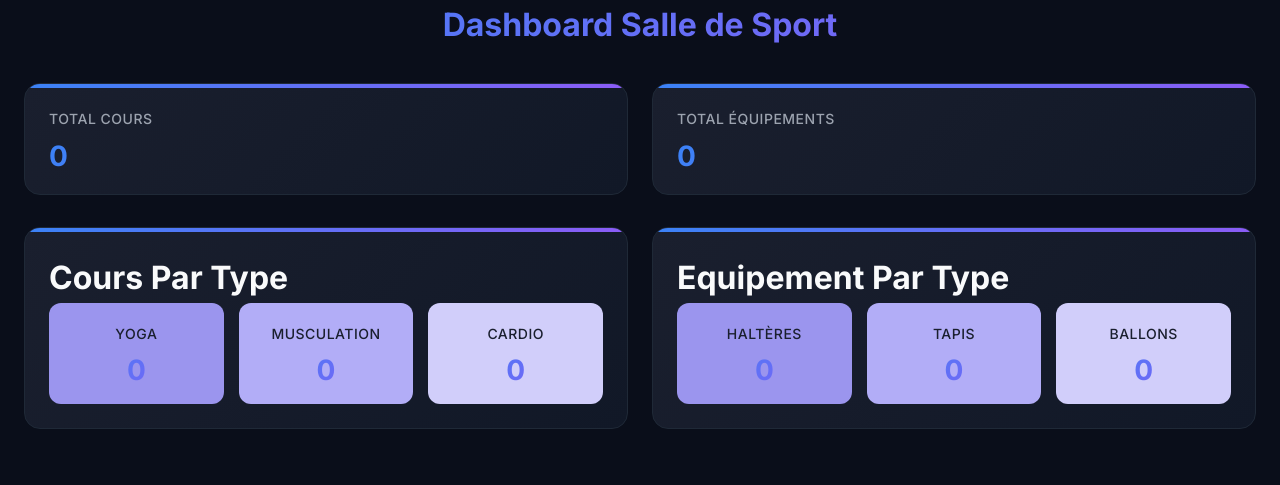
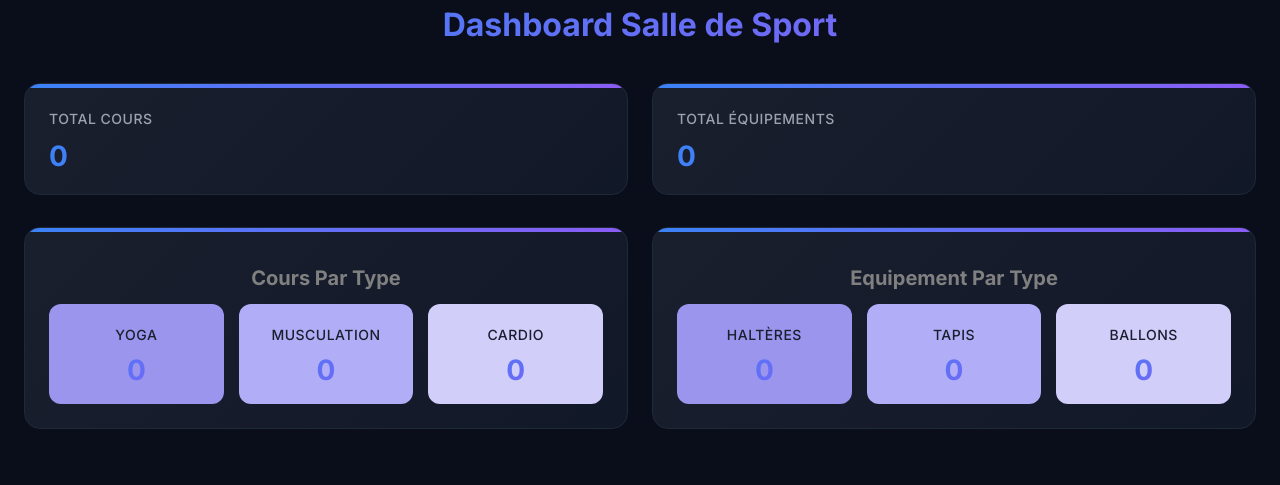
Before and after one commit to abdessamadelouarrag/Fit-Manager, a PHP site: page / in a window 1280 px wide. Shown: the part 321-806 px from the top of the page. Run offline with PHP 8.4, Linux system fonts and the light colour scheme; data that the repository does not hold is empty; a stand-in replaces the project's code that opens the database connection.

Commit message:
edit part type cours equipement

```diff
--- a/styles/style.css
+++ b/styles/style.css
@@ -600,7 +600,7 @@ button:active {
 }
 
 /* ------------------------- */
-/* 📱 MOBILE RESPONSIVE */
+/*  MOBILE RESPONSIVE */
 /* ------------------------- */
 @media (max-width: 600px) {
     .types-container {
@@ -617,3 +617,11 @@ button:active {
         font-size: 24px;
     }
 }
+
+.title{
+    text-align: center;
+    font-size: 20px;
+    margin-top: 10px;
+    margin-bottom: 10px;
+    color: grey;
+}
```
